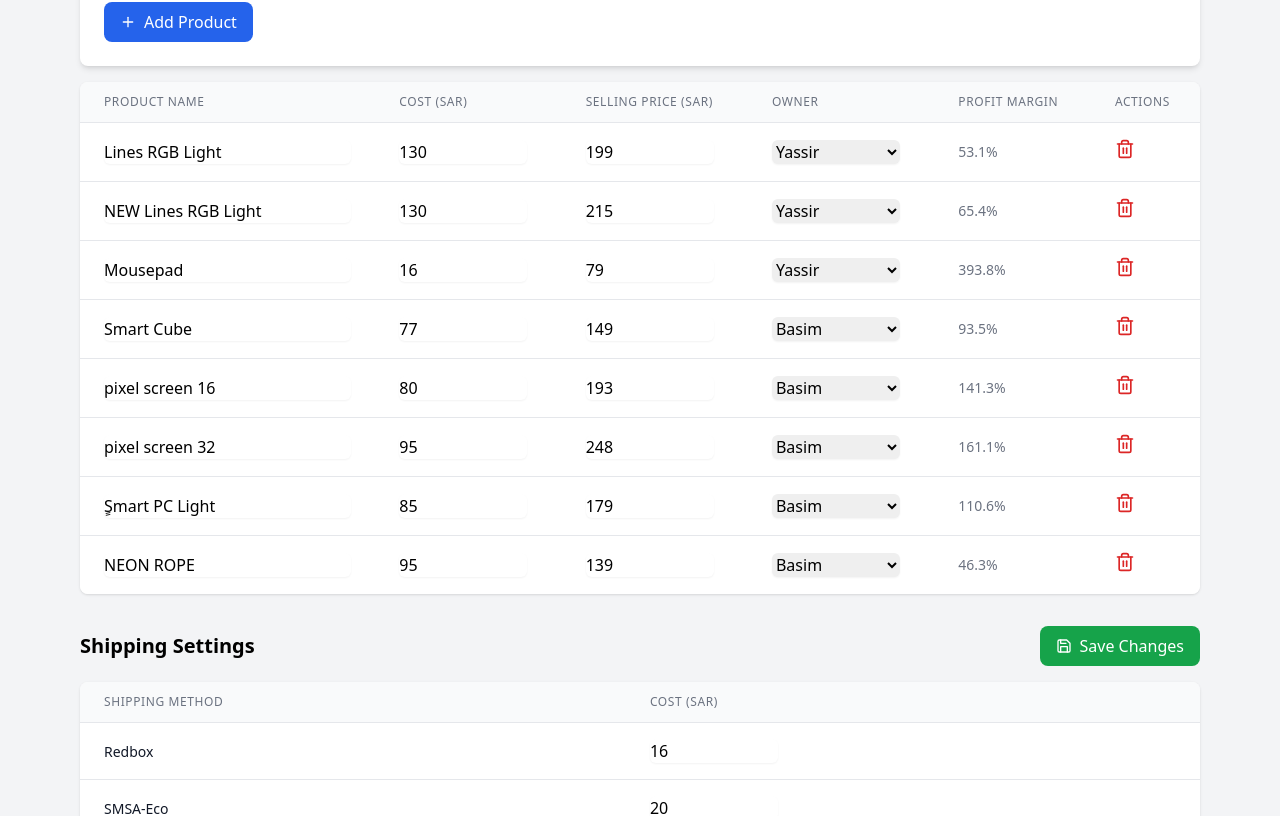
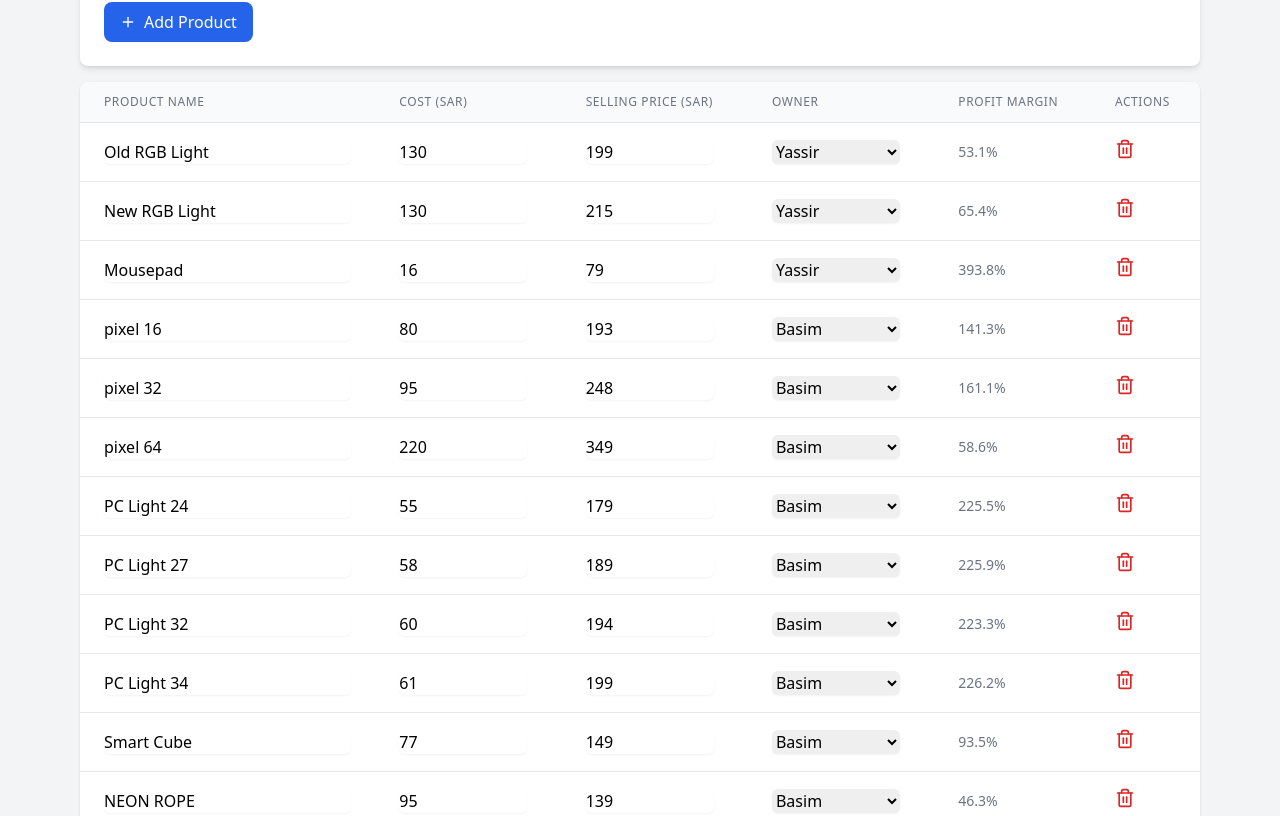
Before and after one commit to BasimAlmatboli/Cactus, a React (Vite) app: page /settings in a window 1280 px wide. Shown: the part 474-1290 px from the top of the page. Built offline with nearby package versions, Linux system fonts and the light colour scheme.

Commit message:
Update products.ts

```diff
--- a/src/data/products.ts
+++ b/src/data/products.ts
@@ -2,15 +2,15 @@ import { Product } from '../types';
 
 const defaultProducts: Product[] = [
   {
-    id: 'rgb-light',
-    name: 'Lines RGB Light',
+    id: 'old-rgb-light',
+    name: 'Old RGB Light',
     cost: 130,
     sellingPrice: 199,
     owner: 'yassir'  // Yassir's product
   },
   {
     id: 'new-rgb-light',
-    name: 'NEW Lines RGB Light',
+    name: 'New RGB Light',
     cost: 130,
     sellingPrice: 215,
     owner: 'yassir'  // Yassir's product
@@ -23,31 +23,60 @@ const defaultProducts: Product[] = [
     owner: 'yassir'  // Yassir's product
   },
   {
-    id: 'smart-cube',
-    name: 'Smart Cube',
-    cost: 77,
-    sellingPrice: 149,
-    owner: 'basim'  // Basim's product
-  },
-  {
-    id: 'pixel-screen-16',
-    name: 'pixel screen 16',
+    id: 'pixel-16',
+    name: 'pixel 16',
     cost: 80,
     sellingPrice: 193,
     owner: 'basim'  // Basim's product
   },
   {
-    id: 'pixel-screen-32',
-    name: 'pixel screen 32',
+    id: 'pixel-32',
+    name: 'pixel 32',
     cost: 95,
     sellingPrice: 248,
     owner: 'basim'  // Basim's product
   },
+ {
+    id: 'pixel-64',
+    name: 'pixel 64',
+    cost: 220,
+    sellingPrice: 349,
+    owner: 'basim'  // Basim's product
+  },
   {
-    id: 'ٍSmart-PC-Light',
-    name: 'ٍSmart PC Light',
-    cost: 85,
+    id: 'PC-Light-24',
+    name: 'PC Light 24',
+    cost: 55,
     sellingPrice: 179,
+    owner: 'basim'  // Basim's product
+  },
+  {
+    id: 'PC-Light-27',
+    name: 'PC Light 27',
+    cost: 58,
+    sellingPrice: 189,
+    owner: 'basim'  // Basim's product
+  },
+  {
+    id: 'PC-Light-32',
+    name: 'PC Light 32',
+    cost: 60,
+    sellingPrice: 194,
+    owner: 'basim'  // Basim's product
+  },
+  {
+    id: 'PC-Light-34',
+    name: 'PC Light 34',
+    cost: 61,
+    sellingPrice: 199,
+    owner: 'basim'  // Basim's product
+  },
+
+  {
+    id: 'smart-cube',
+    name: 'Smart Cube',
+    cost: 77,
+    sellingPrice: 149,
     owner: 'basim'  // Basim's product
   },
   {
```
